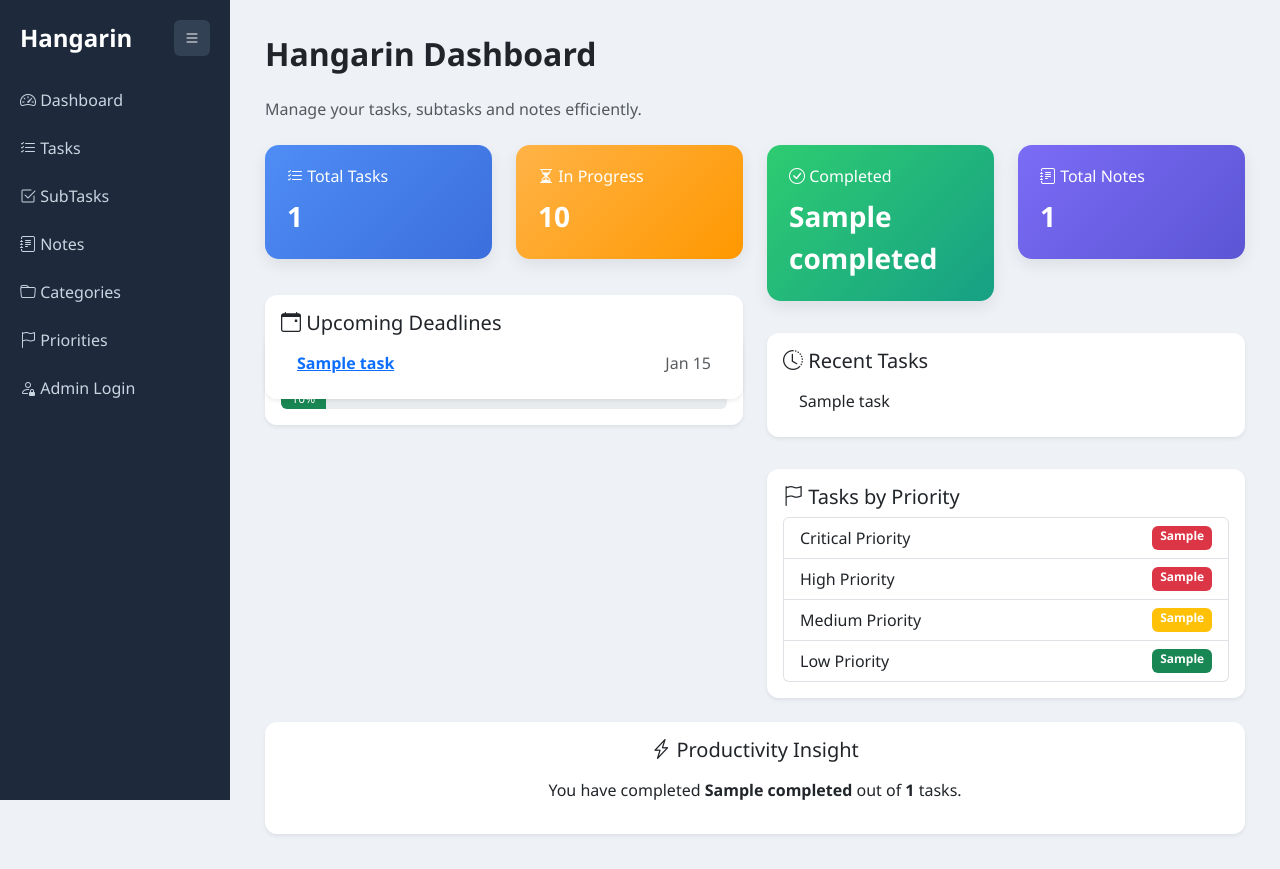
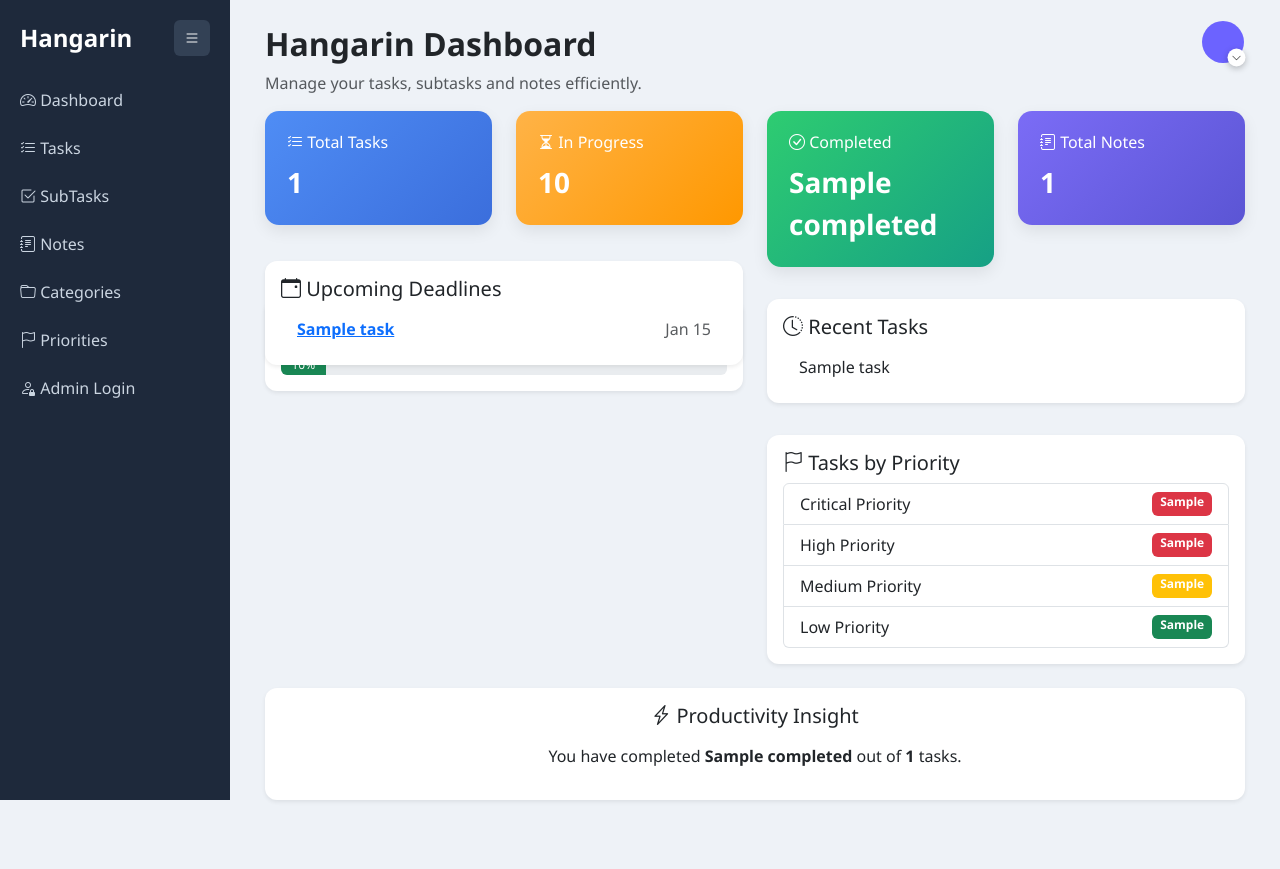
Before and after one commit to fraaays/Hangarin, a Django app: template projectsite/templates/dashboard.html in a window 1280 px wide. After the commit the page ends 801 px from the top, so only its background shows below. Run offline with Django 3.2, Linux system fonts and the light colour scheme; the template is opened without the code that fills it: most values are stand-ins (such as "Sample title", 1, 10 or a date in 2020).

Commit message:
Modified Dashboard

```diff
--- a/projectsite/hangarin/settings.py
+++ b/projectsite/hangarin/settings.py
@@ -137,9 +137,9 @@ STATIC_ROOT = BASE_DIR / "static"
 
 LOGIN_URL = '/accounts/login/'
 LOGIN_REDIRECT_URL = '/'
-LOGOUT_REDIRECT_URL = '/accounts/login/'
 
-ACCOUNT_LOGOUT_REDIRECT_URL = '/'
+
+ACCOUNT_LOGOUT_REDIRECT_URL = '/accounts/login/'
 ACCOUNT_LOGOUT_ON_GET = True
 
 ACCOUNT_LOGIN_METHODS = {"username", "email"}
--- a/projectsite/hangarin/urls.py
+++ b/projectsite/hangarin/urls.py
@@ -16,6 +16,7 @@ Including another URLconf
 """
 from django.urls import path, include
 from django.contrib import admin
+from django.contrib.auth.views import LogoutView
 
 urlpatterns = [
     path('admin/', admin.site.urls),
--- a/projectsite/templates/base.html
+++ b/projectsite/templates/base.html
@@ -99,8 +99,7 @@ body{
 
 .main{
     margin-left:230px;
-    padding:35px;
-    transition:margin-left 0.3s ease;
+    padding:25px 35px 35px 35px;
 }
 
 /* expand when sidebar collapsed */
@@ -197,6 +196,137 @@ body{
     text-decoration:none;
 }
 
+.dropdown-card{
+    display:none;
+    position:absolute;
+    right:0;
+    top:55px;
+    width:230px;
+    background:white;
+    border-radius:16px;
+    box-shadow:0 10px 30px rgba(0,0,0,0.15);
+    z-index:9999;
+    overflow:hidden;
+    animation:fadeIn 0.2s ease;
+}
+
+/* small arrow pointer */
+.dropdown-card::before{
+    content:"";
+    position:absolute;
+    top:-8px;
+    right:18px;
+    width:15px;
+    height:15px;
+    background:white;
+    transform:rotate(45deg);
+}
+
+/* header */
+.dropdown-header{
+    padding:15px;
+    text-align:center;
+    border-bottom:1px solid #eee;
+}
+
+.dropdown-header strong{
+    font-size:15px;
+}
+
+.dropdown-header small{
+    color:#777;
+}
+
+/* items */
+.dropdown-item{
+    display:flex;
+    align-items:center;
+    gap:12px;
+    padding:12px 16px;
+    text-decoration:none;
+    color:#333;
+    font-size:15px;
+    transition:all 0.2s;
+}
+
+.dropdown-item:hover{
+    background:#f5f7fb;
+}
+
+.dropdown-item i{
+    font-size:18px;
+}
+
+/* logout style */
+.dropdown-item.logout{
+    color:#e74c3c;
+}
+
+.dropdown-item.logout:hover{
+    background:#fdecea;
+}
+
+/* animation */
+@keyframes fadeIn{
+    from{opacity:0; transform:translateY(-6px);}
+    to{opacity:1; transform:translateY(0);}
+}
+.profile-btn{
+    border:none;
+    background:none;
+    cursor:pointer;
+    padding:0;
+}
+
+/* container */
+.avatar-wrapper{
+    position:relative;
+    width:42px;
+    height:42px;
+}
+
+/* avatar */
+.avatar-wrapper img,
+.avatar-fallback{
+    width:100%;
+    height:100%;
+    border-radius:50%;
+    object-fit:cover;
+    border:2px solid #4f8df5;
+}
+
+/* fallback */
+.avatar-fallback{
+    background:#6c63ff;
+    color:white;
+    display:flex;
+    align-items:center;
+    justify-content:center;
+    font-weight:bold;
+}
+
+/* 🔥 THIS IS THE KEY FIX */
+.dropdown-badge{
+    position:absolute;
+    bottom: 2px;
+    right: 9px;
+    transform:translate(25%, 25%);
+    width:18px;
+    height:18px;
+    background:white;
+    border-radius:50%;
+    display:flex;
+    align-items:center;
+    justify-content:center;
+    box-shadow:0 2px 6px rgba(0,0,0,0.25);
+}
+
+/* arrow */
+.dropdown-badge i{
+    font-size:10px;
+    color:#333;
+}
+
 </style>
 </head>
 
@@ -252,7 +382,58 @@ body{
 
 <!-- MAIN CONTENT -->
 
-<div class="main">
+<div class="main" style="position:relative;">
+<!-- PROFILE DROPDOWN (IMPROVED UI) -->
+<div style="position:absolute; top:20px; right:30px;">
+
+    <div class="profile-dropdown" style="position:relative;">
+
+        <!-- Profile Button -->
+        <button onclick="toggleDropdown()"
+            style="border:none; background:none; cursor:pointer; display:flex; align-items:center; gap:5px;">
+
+            {% if user.is_authenticated and user.socialaccount_set.all %}
+                <img src="{{ user.socialaccount_set.all.0.get_avatar_url }}"
+                     style="width:42px; height:42px; border-radius:50%; border:2px solid #4f8df5;">
+            {% else %}
+                <div style="width:42px; height:42px; border-radius:50%;
+                            background:#6c63ff; color:white; display:flex;
+                            align-items:center; justify-content:center;
+                            font-weight:bold;">
+                    {{ user.username|first|upper }}
+                </div>
+            {% endif %}
+            <div class="dropdown-badge">
+                <i class="bi bi-chevron-down"></i>
+            </div>
+
+        </button>
+
+        <!-- Dropdown -->
+        <div id="dropdownMenu" class="dropdown-card">
+
+            <div class="dropdown-header">
+                {% if user.is_authenticated %}
+                    <strong>{{ user.username }}</strong><br>
+                    <small>{{ user.email }}</small>
+                {% endif %}
+            </div>
+
+            <hr>
+
+            <a href="#" class="dropdown-item">
+                <i class="bi bi-person"></i> Profile
+            </a>
+
+            <a href="/accounts/logout/" class="dropdown-item logout">
+                <i class="bi bi-box-arrow-right"></i> Logout
+            </a>
+
+        </div>
+
+    </div>
+
+</div>
 
 {% block content %}
 {% endblock %}
@@ -274,6 +455,30 @@ function toggleSidebar(){
 
 }
 
+// DROPDOWN FUNCTION
+function toggleDropdown() {
+    const menu = document.getElementById("dropdownMenu");
+    const arrow = document.querySelector(".bi-chevron-down");
+
+    if (menu.style.display === "block") {
+        menu.style.display = "none";
+        if (arrow) arrow.style.transform = "rotate(0deg)";
+    } else {
+        menu.style.display = "block";
+        if (arrow) arrow.style.transform = "rotate(180deg)";
+    }
+}
+
+// CLOSE DROPDOWN WHEN CLICK OUTSIDE
+window.onclick = function(event) {
+    if (!event.target.closest('.profile-dropdown')) {
+        const menu = document.getElementById("dropdownMenu");
+        if (menu) {
+            menu.style.display = "none";
+        }
+    }
+}
+
 </script>
 
 </body>
--- a/projectsite/templates/dashboard.html
+++ b/projectsite/templates/dashboard.html
@@ -2,8 +2,8 @@
 
 {% block content %}
 
-<h2 class="mb-4 fw-semibold">Hangarin Dashboard</h2>
-<p class="text-muted mb-4">Manage your tasks, subtasks and notes efficiently.</p>
+<h2 class="mb-2 fw-semibold">Hangarin Dashboard</h2>
+<p class="text-muted mb-3">Manage your tasks, subtasks and notes efficiently.</p>
 
 <!-- STAT CARDS -->
 <div class="row g-4">
```
Also changed, not shown: projectsite/db.sqlite3.
